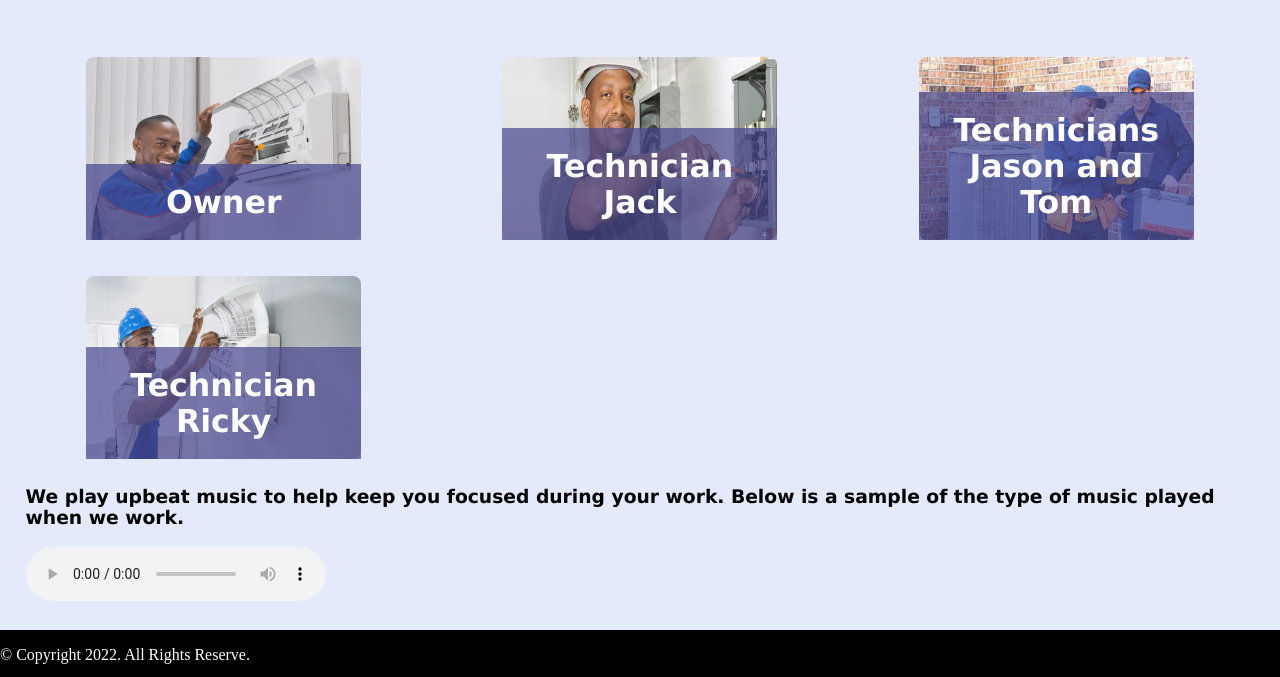
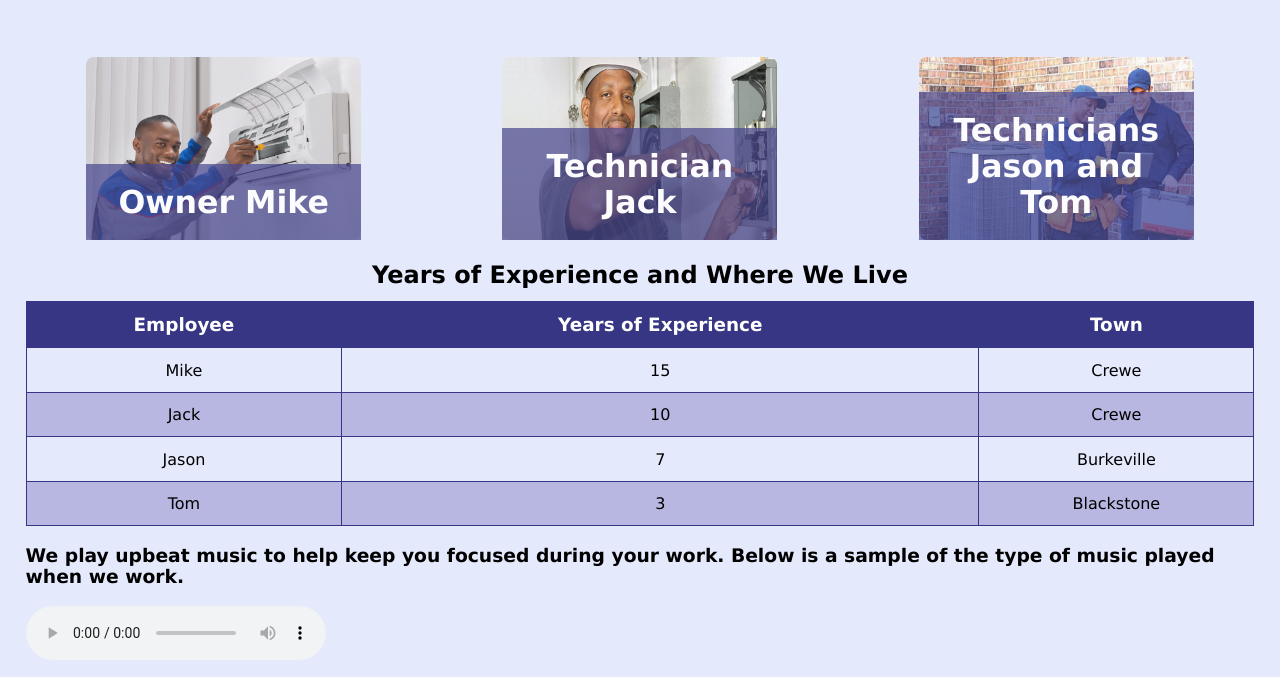
Before and after one commit to nrsgfun/Project-Site, a plain HTML site: page about.html in a window 1280 px wide. Shown: the part 594-1271 px from the top of the page. Drawn offline with Linux system fonts and the light colour scheme; a web font is replaced by a local one.

Commit message:
week 8 updates

```diff
--- a/about.html
+++ b/about.html
@@ -9,9 +9,10 @@
 <head>
 
 	<meta charset="utf-8">
-	<title>About Us</title>
-	<link rel="stylesheet" href="css/styles.css">
+	<title>About Us | Q&A Heating and Cooling</title>
+	<link rel="stylesheet" href="css/styles.min.css">
 	<meta name="viewport" content="width=device-width, initial-scale=1">
+	<meta name="description" content="Q&A Heating and Cooling uses and installs state-of-the-art equipment.">
 	<link href="https://fonts.googleapis.com/css2?family=Francois+One&family=Roboto+Slab&display=swap" rel="stylesheet">
 
 	<!-- Favicon links -->
@@ -58,23 +59,23 @@
 
 		<main>
 
-			<video controls poster="images/man-svcing-sys4.png">
+			<video controls autoplay muted poster="images/man-svcing-sys4.png">
 				<source src="media/ffc_video.mp4" type="video/mp4">
+				<source src="media/ffc_video/webm" type="video/webm">
 				<track src="media/captions.vtt" kind="captions" srclang="en" label="Captions">
-				<source src="media/ffc_video/webm" type="video/webm">
 				<track src="media/descriptions.vtt" kind="descriptions" srclang="en" label="English Descriptions">
 				<p>Your browser does not support the video element.</p>
 			</video>
 
-			<section class="company-grid">
+			<div class="company-grid">
 
 					<figure class="frame">
 						<a href="about.html"><img src="images/QA-owner.png" alt="thumb-up and other hand holding tool" class="round"></a>
-						<figcaption class="pic-text">Owner</figcaption>
+						<figcaption class="pic-text">Owner Mike</figcaption>
 					</figure>
 
 					<figure class="frame">
-						<a href="testimonials.html"><img src="images/QA-jack.png" alt="people shaking hands"class="round"></a>
+						<a href="testimonials.html"><img src="images/QA-jack.png" alt="people shaking hands" class="round"></a>
 						<figcaption class="pic-text">Technician Jack</figcaption>
 					</figure>
 
@@ -83,12 +84,46 @@
 						<figcaption class="pic-text">Technicians Jason and Tom</figcaption>
 					</figure>
 
-					<figure class="frame">
-						<a href="contact.html"><img src="images/QA-ricky.png" alt="person holding a tablet" class="round"></a>
-						<figcaption class="pic-text">Technician Ricky</figcaption>
-					</figure>
+				</div>
 
-				</section>
+			<div id="rental">
+
+				<table>
+					<caption>Years of Experience and Where We Live</caption>
+
+					<tr><!--Row 1-->
+						<th>Employee</th>
+						<th>Years of Experience</th>
+						<th>Town</th>
+					</tr>
+
+					<tr><!--Row 2-->
+						<td>Mike</td>
+						<td>15</td>
+						<td>Crewe</td>
+					</tr>
+
+					<tr><!--Row 3-->
+						<td>Jack</td>
+						<td>10</td>
+						<td>Crewe</td>
+					</tr>
+
+					<tr><!--Row 4-->
+						<td>Jason</td>
+						<td>7</td>
+						<td>Burkeville</td>
+					</tr>
+
+					<tr><!--Row 5-->
+						<td>Tom</td>
+						<td>3</td>
+						<td>Blackstone</td>
+					</tr>
+
+				</table>
+
+			</div>
 
 			<div id="music-sample">
 
@@ -106,9 +141,18 @@
 	<!-- Use the footer area to add webpage footer content -->
 		<footer>
 
+			<div class="copyright">
+
 				<p>&copy; Copyright 2022. All Rights Reserve.</p>
 
 				<p><a href="mailto:qaheatingandcooling@gmail.com">qaheatingandcooling@gmail</a></p>
+
+			</div>
+
+			<div class="social">
+				<a href="https://www.facebook.com/qaheatingandcooling" target="_blank"><img src="images/facebook-logo.png" alt="black and white Facebook logo"></a>
+				<a href="https://www.twitter.com/" target="_blank"><img src="images/twitter-logo.png" alt="black and white Twitter logo"></a>
+			</div>
 
 		</footer>
 
```
Also changed, not shown: contact.html (+15 -7 lines), index2.html (+21 -11 lines), template.html (+12 -3 lines), testimonials.html (+25 -10 lines), sitemap.txt (added). Lines whose indentation alone changed are shown as unchanged.
